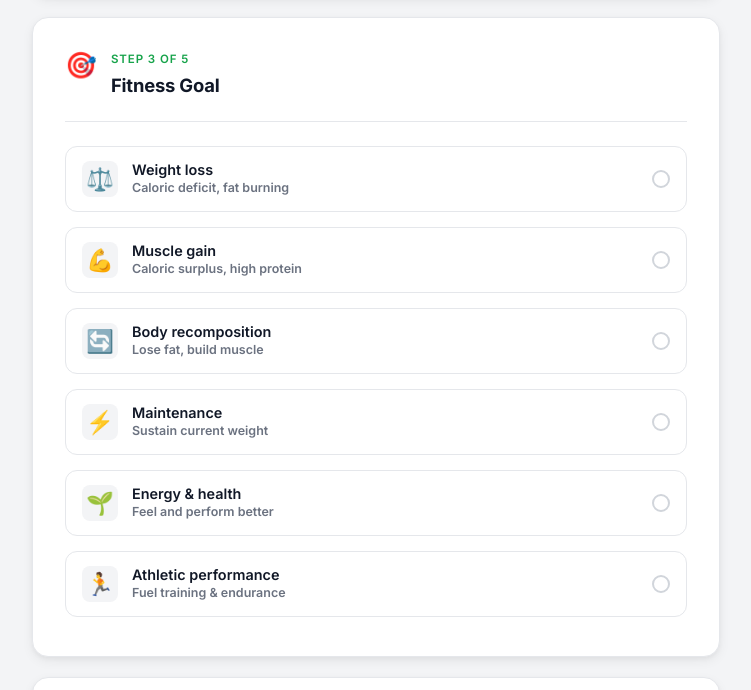
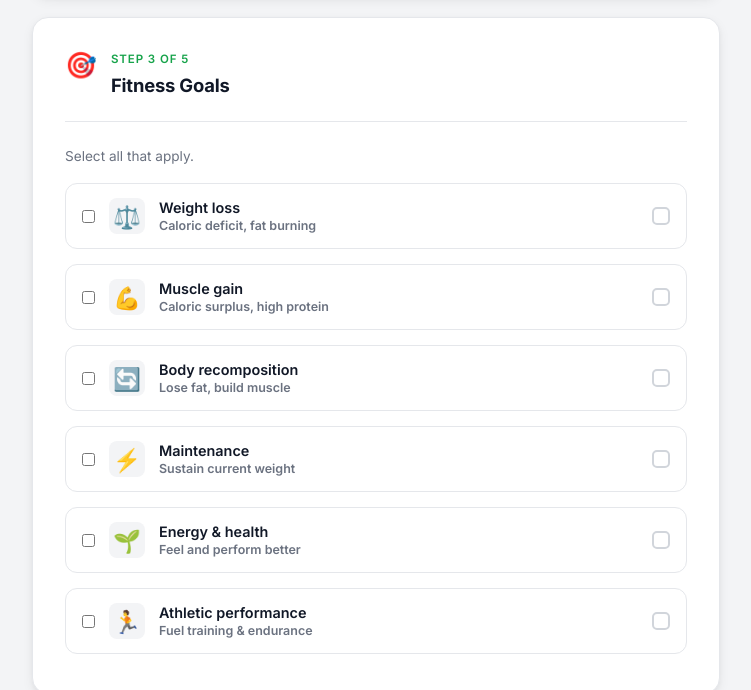
Before and after one commit to Code-Gracefully/meal-planner, a website: page public/index.html in a window 1280 px wide. Shown: the part 1337-2027 px from the top of the page, without its empty margins (264-1015 px from the left). Drawn offline with nearby package versions, Linux system fonts and the light colour scheme.

Commit message:
Allow multiple fitness goals to be selected
Converts fitness goal inputs from radio to checkboxes so users can
pick more than one. Updates validation, payload collection, prompt
formatting, and the option-card indicator to a rounded square.

Co-Authored-By: Claude Sonnet 4.6 <noreply@anthropic.com>

```diff
--- a/public/app.js
+++ b/public/app.js
@@ -52,7 +52,7 @@ document.getElementById('meal-form').addEventListener('submit', async (e) => {
     return;
   }
   if (!document.querySelector('input[name="fitnessGoal"]:checked')) {
-    alert('Please select a fitness goal.');
+    alert('Please select at least one fitness goal.');
     return;
   }
   if (!document.querySelector('input[name="activityLevel"]:checked')) {
@@ -75,7 +75,7 @@ document.getElementById('meal-form').addEventListener('submit', async (e) => {
     heightCm: formData.get('heightCm'),
     dietaryRestrictions: formData.getAll('dietaryRestrictions'),
     otherAllergies: formData.get('otherAllergies'),
-    fitnessGoal: formData.get('fitnessGoal'),
+    fitnessGoal: formData.getAll('fitnessGoal'),
     activityLevel: formData.get('activityLevel'),
     cuisinePreferences: formData.get('cuisinePreferences'),
     foodsToAvoid: formData.get('foodsToAvoid'),
--- a/public/index.html
+++ b/public/index.html
@@ -132,16 +132,17 @@
           <span class="card-icon">🎯</span>
           <div>
             <span class="card-step">Step 3 of 5</span>
-            <h2>Fitness Goal</h2>
+            <h2>Fitness Goals</h2>
           </div>
         </div>
+        <p class="hint">Select all that apply.</p>
         <div class="option-group">
-          <label class="option-card"><input type="radio" name="fitnessGoal" value="Weight loss" required /><span class="option-icon">⚖️</span><span class="option-text"><strong>Weight loss</strong><small>Caloric deficit, fat burning</small></span></label>
-          <label class="option-card"><input type="radio" name="fitnessGoal" value="Muscle gain / Bulking" /><span class="option-icon">💪</span><span class="option-text"><strong>Muscle gain</strong><small>Caloric surplus, high protein</small></span></label>
-          <label class="option-card"><input type="radio" name="fitnessGoal" value="Body recomposition (lose fat, gain muscle)" /><span class="option-icon">🔄</span><span class="option-text"><strong>Body recomposition</strong><small>Lose fat, build muscle</small></span></label>
-          <label class="option-card"><input type="radio" name="fitnessGoal" value="Maintenance (sustain current weight)" /><span class="option-icon">⚡</span><span class="option-text"><strong>Maintenance</strong><small>Sustain current weight</small></span></label>
-          <label class="option-card"><input type="radio" name="fitnessGoal" value="Improve energy and overall health" /><span class="option-icon">🌱</span><span class="option-text"><strong>Energy &amp; health</strong><small>Feel and perform better</small></span></label>
-          <label class="option-card"><input type="radio" name="fitnessGoal" value="Athletic performance and endurance" /><span class="option-icon">🏃</span><span class="option-text"><strong>Athletic performance</strong><small>Fuel training &amp; endurance</small></span></label>
+          <label class="option-card"><input type="checkbox" name="fitnessGoal" value="Weight loss" /><span class="option-icon">⚖️</span><span class="option-text"><strong>Weight loss</strong><small>Caloric deficit, fat burning</small></span></label>
+          <label class="option-card"><input type="checkbox" name="fitnessGoal" value="Muscle gain / Bulking" /><span class="option-icon">💪</span><span class="option-text"><strong>Muscle gain</strong><small>Caloric surplus, high protein</small></span></label>
+          <label class="option-card"><input type="checkbox" name="fitnessGoal" value="Body recomposition (lose fat, gain muscle)" /><span class="option-icon">🔄</span><span class="option-text"><strong>Body recomposition</strong><small>Lose fat, build muscle</small></span></label>
+          <label class="option-card"><input type="checkbox" name="fitnessGoal" value="Maintenance (sustain current weight)" /><span class="option-icon">⚡</span><span class="option-text"><strong>Maintenance</strong><small>Sustain current weight</small></span></label>
+          <label class="option-card"><input type="checkbox" name="fitnessGoal" value="Improve energy and overall health" /><span class="option-icon">🌱</span><span class="option-text"><strong>Energy &amp; health</strong><small>Feel and perform better</small></span></label>
+          <label class="option-card"><input type="checkbox" name="fitnessGoal" value="Athletic performance and endurance" /><span class="option-icon">🏃</span><span class="option-text"><strong>Athletic performance</strong><small>Fuel training &amp; endurance</small></span></label>
         </div>
       </section>
 
--- a/public/style.css
+++ b/public/style.css
@@ -322,13 +322,13 @@ input::placeholder { color: var(--neutral-300); }
   margin-top: 1px;
 }
 
-/* Selected radio checkmark */
+/* Checkbox indicator on option cards */
 .option-card::after {
   content: '';
   width: 18px;
   height: 18px;
   border: 2px solid var(--neutral-300);
-  border-radius: 50%;
+  border-radius: 5px;
   margin-left: auto;
   flex-shrink: 0;
   transition: all 0.15s;
--- a/server.js
+++ b/server.js
@@ -34,7 +34,7 @@ app.post('/api/meal-plan', async (req, res) => {
 
 **Dietary Restrictions:** ${restrictions.length > 0 ? restrictions.join(', ') : 'None'}
 
-**Fitness Goal:** ${fitnessGoal}
+**Fitness Goals:** ${(Array.isArray(fitnessGoal) ? fitnessGoal : [fitnessGoal]).join(', ')}
 
 **Activity Level:** ${activityLevel}
 
```
